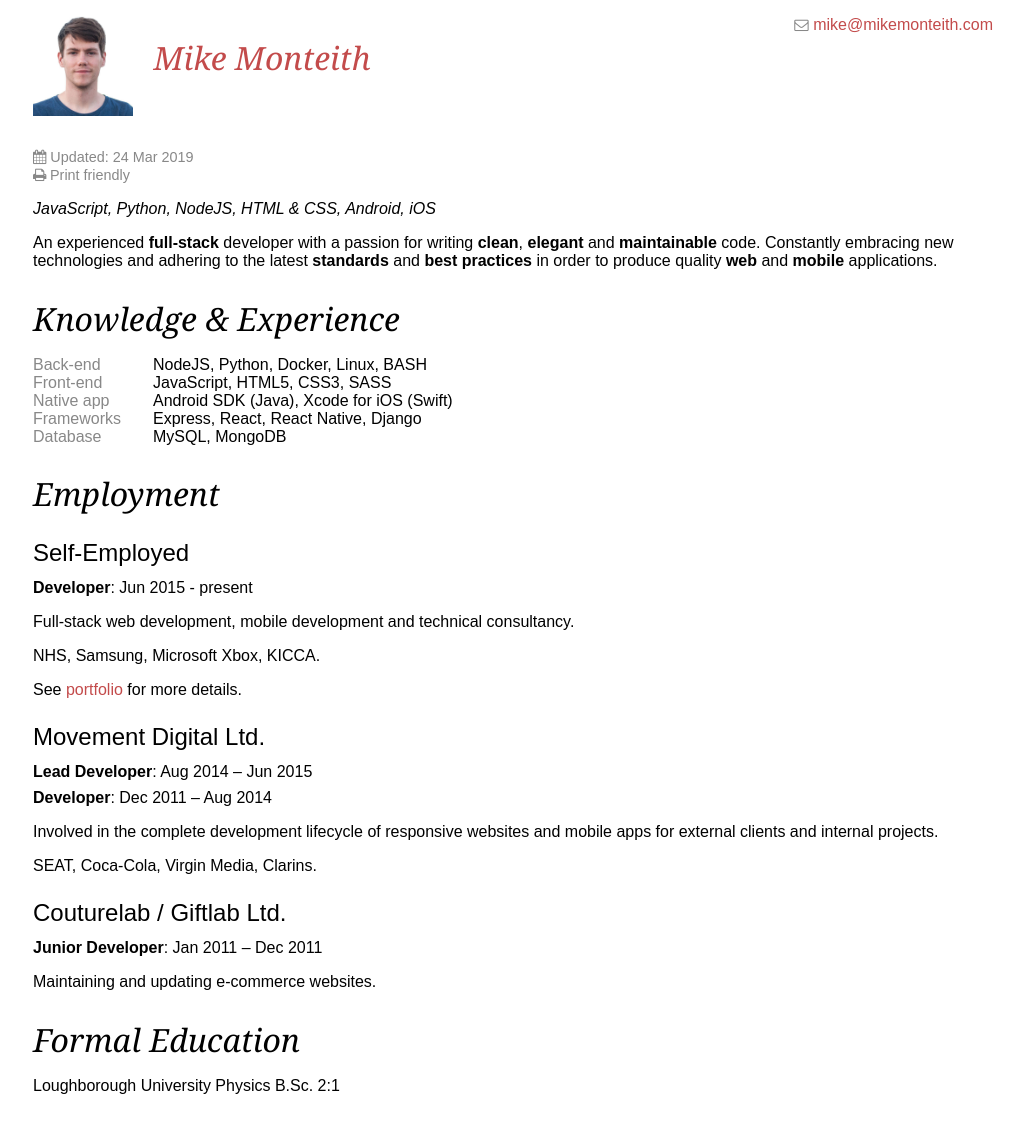
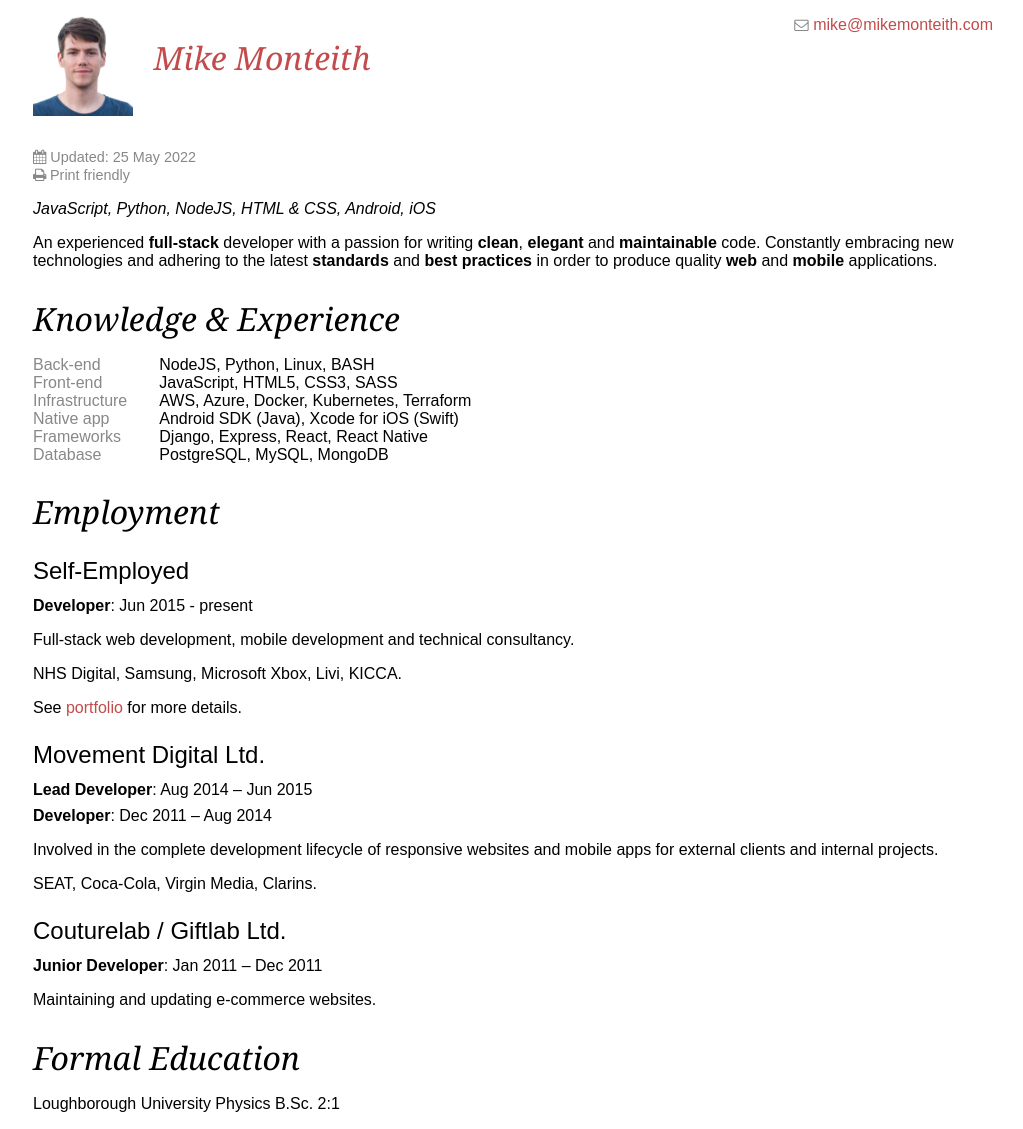
Before and after one commit to Mike220889/mike220889.github.io, a Jekyll site: the page built from cv.md, in a window 1280 px wide. Shown: the whole page, without its empty margins (127-1150 px from the left). Built offline with Jekyll 4.4.1, drawn with Linux system fonts in a browser that asks for light colours.

Commit message:
Update CV with most recent experience

```diff
--- a/cv.md
+++ b/cv.md
@@ -1,7 +1,7 @@
 ---
 title: C.V.
 mainClass: cv
-updated: 24-03-2019
+updated: 25-05-2022
 ---
 
 <span class="updated">
@@ -19,11 +19,12 @@ An experienced **full-stack** developer with a passion for writing **clean**, **
 
 ## Knowledge & Experience
 
-|Back-end             | NodeJS, Python, Docker, Linux, BASH
+|Back-end             | NodeJS, Python, Linux, BASH
 |Front-end            | JavaScript, HTML5, CSS3, SASS
+|Infrastructure       | AWS, Azure, Docker, Kubernetes, Terraform
 |Native app           | Android SDK (Java), Xcode for iOS (Swift)
-|Frameworks           | Express, React, React Native, Django
-|Database             | MySQL, MongoDB
+|Frameworks           | Django, Express, React, React Native
+|Database             | PostgreSQL, MySQL, MongoDB
 
 ## Employment
 
@@ -33,7 +34,7 @@ An experienced **full-stack** developer with a passion for writing **clean**, **
 
 Full-stack web development, mobile development and technical consultancy.
 
-NHS, Samsung, Microsoft Xbox, KICCA.
+NHS Digital, Samsung, Microsoft Xbox, Livi, KICCA.
 
 See <span class="printlink">[portfolio](http://mikemonteith.com/portfolio/)</span> for more details.
 
```
Also changed, not shown: _portfolio/nhs.md (+6 -0 lines).
